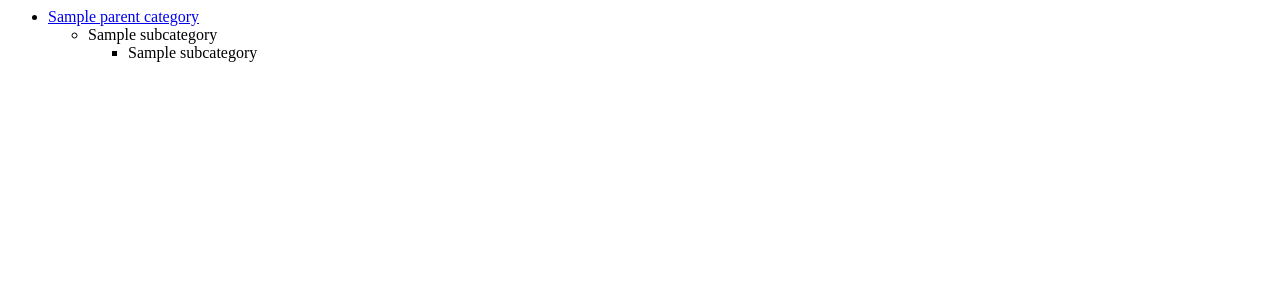
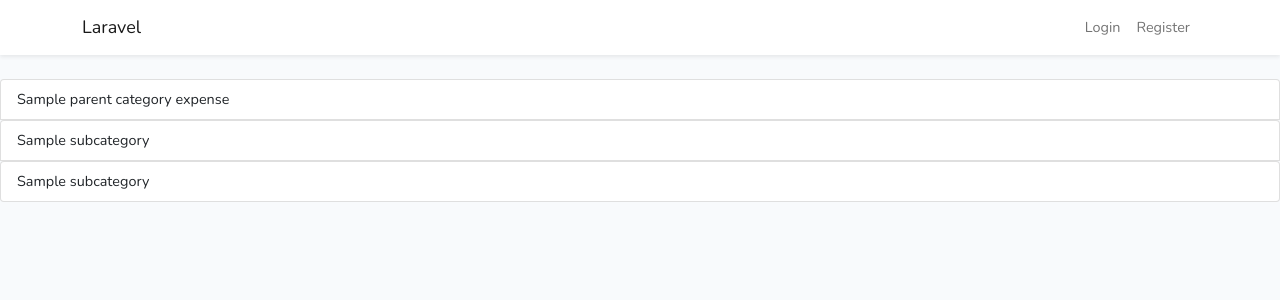
Before and after one commit to xuanhuan91/saveMoney, a Laravel app: template resources/views/CategoryExpense/index.blade.php in a window 1280 px wide. Shown: the top 300 px of the page. Run offline with Laravel 9, Linux system fonts and the light colour scheme; the template is opened without the code that fills it: most values are stand-ins (such as "Sample title", 1, 10 or a date in 2020); style sheets or scripts are compiled from the project's sources.

Commit message:
Minor change

```diff
--- a/app/Http/Controllers/CategoryExpenseController.php
+++ b/app/Http/Controllers/CategoryExpenseController.php
@@ -14,7 +14,7 @@ class CategoryExpenseController extends Controller
      */
     public function index()
     {
-        $parentCategoryExpense = \App\categoryExpense::where('parent_id', 0)->get();
+        $parentCategoryExpense = \App\Models\categoryExpense::where('parent_id', 0)->get();
         return view('categoryExpense.index', compact('parentCategoryExpense'));
     }
 
--- a/app/Models/categoryExpense.php
+++ b/app/Models/categoryExpense.php
@@ -15,6 +15,6 @@ class categoryExpense extends Model
     protected $fillable = ['name', 'parent_id'];
 
     public function subcategory(){
-        return $this->hasMany('App\categoryExpense', 'parent_id');
+        return $this->hasMany('App\Models\categoryExpense', 'parent_id');
     }
 }
--- a/resources/views/CategoryExpense/index.blade.php
+++ b/resources/views/CategoryExpense/index.blade.php
@@ -1,8 +1,101 @@
-@foreach($parentCategories as $parentCategory)
-    <ul>
-        <li><a href="{{ action('App\CategoryExpenseController@edit',$parentCategory->id) }}">{{$parentCategory->name}}</a></li>
-        @if(count($parentCategory->subcategory))
-            @include('CategoryExpense.sub_category_list',['subcategories' => $parentCategory->subcategory])
-        @endif
-    </ul>
-@endforeach
+{{--@foreach($parentCategoryExpense as $parentCategory)--}}
+{{--    <ul class="list-group">--}}
+{{--        <li class="list-group-item"><a>{{$parentCategory->name}}</a></li>--}}
+{{--        @if(count($parentCategory->subcategory))--}}
+{{--            @include('CategoryExpense.sub_category_list',['subcategories' => $parentCategory->subcategory])--}}
+{{--        @endif--}}
+{{--    </ul>--}}
+{{--@endforeach--}}
+
+<!doctype html>
+<html lang="{{ str_replace('_', '-', app()->getLocale()) }}">
+<head>
+    <meta charset="utf-8">
+    <meta name="viewport" content="width=device-width, initial-scale=1">
+
+    <!-- CSRF Token -->
+    <meta name="csrf-token" content="{{ csrf_token() }}">
+
+    <title>{{ config('app.name', 'Laravel') }}</title>
+
+    <!-- Fonts -->
+    <link rel="dns-prefetch" href="//fonts.gstatic.com">
+    <link href="https://fonts.googleapis.com/css?family=Nunito" rel="stylesheet">
+    <link href="https://cdn.jsdelivr.net/npm/bootstrap@5.0.2/dist/css/bootstrap.min.css" rel="stylesheet" integrity="sha384-EVSTQN3/azprG1Anm3QDgpJLIm9Nao0Yz1ztcQTwFspd3yD65VohhpuuCOmLASjC" crossorigin="anonymous">
+    <script src="https://cdn.jsdelivr.net/npm/bootstrap@5.0.2/dist/js/bootstrap.bundle.min.js" integrity="sha384-MrcW6ZMFYlzcLA8Nl+NtUVF0sA7MsXsP1UyJoMp4YLEuNSfAP+JcXn/tWtIaxVXM" crossorigin="anonymous"></script>
+
+
+    <!-- Scripts -->
+    @vite(['resources/sass/app.scss', 'resources/js/app.js'])
+</head>
+<body>
+<div id="app">
+    <nav class="navbar navbar-expand-md navbar-light bg-white shadow-sm">
+        <div class="container">
+            <a class="navbar-brand" href="{{ url('/') }}">
+                {{ config('app.name', 'Laravel') }}
+            </a>
+            <button class="navbar-toggler" type="button" data-bs-toggle="collapse" data-bs-target="#navbarSupportedContent" aria-controls="navbarSupportedContent" aria-expanded="false" aria-label="{{ __('Toggle navigation') }}">
+                <span class="navbar-toggler-icon"></span>
+            </button>
+
+            <div class="collapse navbar-collapse" id="navbarSupportedContent">
+                <!-- Left Side Of Navbar -->
+                <ul class="navbar-nav me-auto">
+
+                </ul>
+
+                <!-- Right Side Of Navbar -->
+                <ul class="navbar-nav ms-auto">
+                    <!-- Authentication Links -->
+                    @guest
+                        @if (Route::has('login'))
+                            <li class="nav-item">
+                                <a class="nav-link" href="{{ route('login') }}">{{ __('Login') }}</a>
+                            </li>
+                        @endif
+
+                        @if (Route::has('register'))
+                            <li class="nav-item">
+                                <a class="nav-link" href="{{ route('register') }}">{{ __('Register') }}</a>
+                            </li>
+                        @endif
+                    @else
+                        <li class="nav-item dropdown">
+                            <a id="navbarDropdown" class="nav-link dropdown-toggle" href="#" role="button" data-bs-toggle="dropdown" aria-haspopup="true" aria-expanded="false" v-pre>
+                                {{ Auth::user()->name }}
+                            </a>
+
+                            <div class="dropdown-menu dropdown-menu-end" aria-labelledby="navbarDropdown">
+                                <a class="dropdown-item" href="{{ route('logout') }}"
+                                   onclick="event.preventDefault();
+                                                     document.getElementById('logout-form').submit();">
+                                    {{ __('Logout') }}
+                                </a>
+
+                                <form id="logout-form" action="{{ route('logout') }}" method="POST" class="d-none">
+                                    @csrf
+                                </form>
+                            </div>
+                        </li>
+                    @endguest
+                </ul>
+            </div>
+        </div>
+    </nav>
+
+    <main class="py-4">
+        @yield('content')
+        @foreach($parentCategoryExpense as $parentCategory)
+            <ul class="list-group">
+                <li class="list-group-item"><a>{{$parentCategory->name}}</a></li>
+                @if(count($parentCategory->subcategory))
+                    @include('CategoryExpense.sub_category_list',['subcategories' => $parentCategory->subcategory])
+                @endif
+            </ul>
+        @endforeach
+
+    </main>
+</div>
+</body>
+</html>
--- a/resources/views/CategoryExpense/sub_category_list.blade.php
+++ b/resources/views/CategoryExpense/sub_category_list.blade.php
@@ -1,6 +1,6 @@
 @foreach($subcategories as $subcategory)
-    <ul>
-        <li>{{$subcategory->name}}</li>
+    <ul class="list-group">
+        <li class="list-group-item">{{$subcategory->name}}</li>
         @if(count($subcategory->subcategory))
             @include('CategoryExpense.sub_category_list',['subcategories' => $subcategory->subcategory])
         @endif
--- a/resources/views/layouts/app.blade.php
+++ b/resources/views/layouts/app.blade.php
@@ -12,6 +12,7 @@
     <!-- Fonts -->
     <link rel="dns-prefetch" href="//fonts.gstatic.com">
     <link href="https://fonts.googleapis.com/css?family=Nunito" rel="stylesheet">
+
 
     <!-- Scripts -->
     @vite(['resources/sass/app.scss', 'resources/js/app.js'])
--- a/routes/web.php
+++ b/routes/web.php
@@ -20,4 +20,4 @@ Route::get('/', function () {
 Auth::routes();
 
 Route::get('/home', [App\Http\Controllers\HomeController::class, 'index'])->name('home');
-Route::get('/categoryExpense', 'CategoryExpenseController@index');
+Route::get('/categoryExpense', 'App\Http\Controllers\CategoryExpenseController@index');
```
